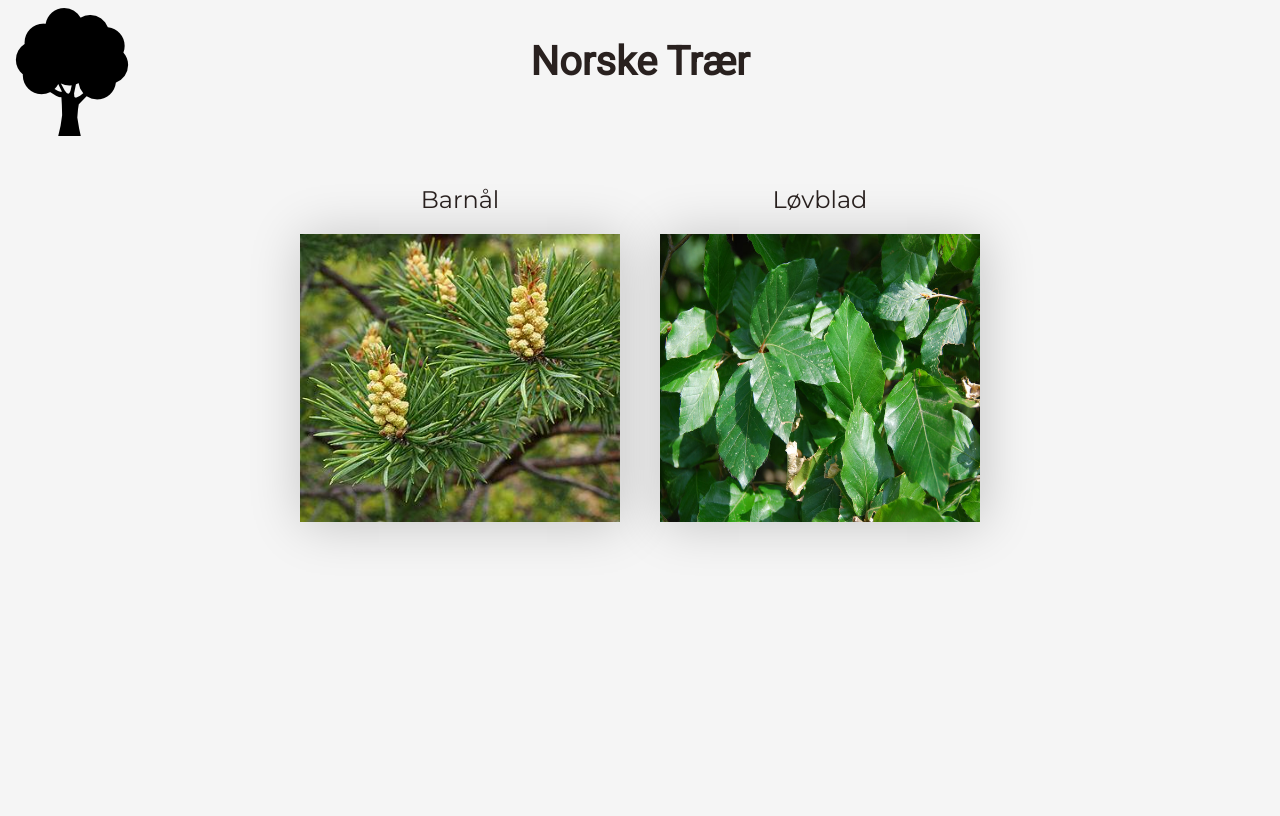
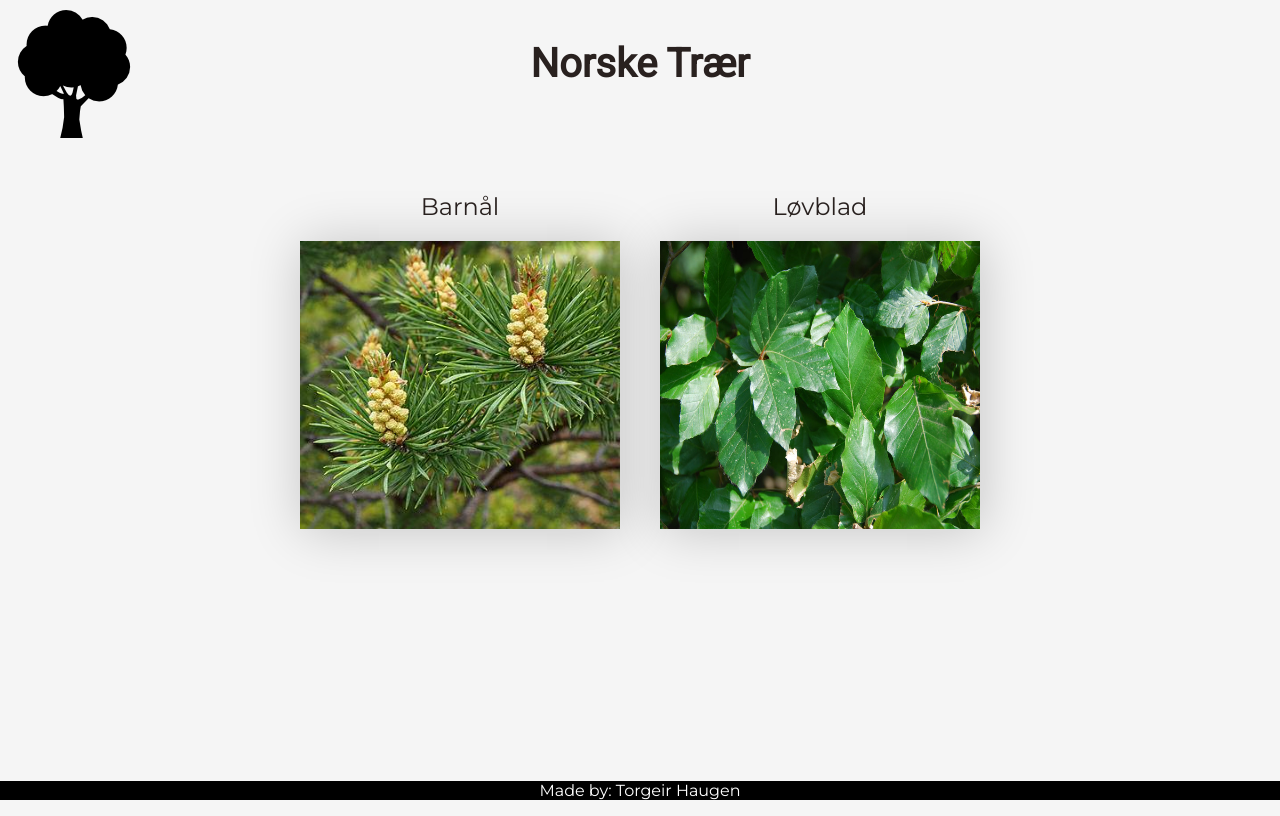
Before and after one commit to kodeebo/hvilket-tre-er-det, a React (Vite) app: page / in a window 1280 px wide. Built offline with nearby package versions, Linux system fonts and the light colour scheme.

Commit message:
Footer and fade

```diff
--- a/src/Content.tsx
+++ b/src/Content.tsx
@@ -6,8 +6,8 @@ import ListOfTrees from "./ListOfTrees";
 import Categories from "./Categories";
 import InfoPage from "./InfoPage";
 
-const Wrapper = styledComponentsCjs.div`
-    margin: 5px;
+const Wrapper = styledComponentsCjs.main`
+  margin-bottom: auto;
 `;
 
 const Content = ({ currentLevel, forest }) => {
--- /dev/null
+++ b/src/Footer.tsx
@@ -0,0 +1,16 @@
+import React from "react";
+import styled from "styled-components";
+
+const Wrapper = styled.footer`
+  width: 100%;
+  background-color: black;
+  color: white;
+  display: flex;
+  justify-content: center;
+`;
+
+const Footer = () => {
+  return <Wrapper>Made by: Torgeir Haugen</Wrapper>;
+};
+
+export default Footer;
--- a/src/GlobalStyle.tsx
+++ b/src/GlobalStyle.tsx
@@ -15,6 +15,7 @@ const Global = createGlobalStyle`
     height: 100%;
     color: ${colors.black};
     font-family: Montserrat;
+    margin: 0;
   }
 `;
 
--- a/src/Header.tsx
+++ b/src/Header.tsx
@@ -5,10 +5,11 @@ import structure from "./structure";
 import icon from "../assets/treeIcon128.png";
 import { Link } from "react-router-dom/cjs/react-router-dom.min";
 
-const Wrapper = styled.div`
+const Wrapper = styled.header`
   display: flex;
   position: relative;
   align-items: flex-end;
+  margin: 10px;
 `;
 
 const Icon = styled.img`
@@ -50,11 +51,13 @@ const Header = ({ breadcrumb }) => {
       <Breadcrumbs>
         {breadcrumb.map(({ header, id }, i) => (
           <>
-            <Link key={id} to={(location) => `${location.pathname.split(id)[0]}${id}`}>{`${header}`}</Link>
-            {` ${i + 1 !== breadcrumb.length ? String.fromCharCode(0x203a) : ""} `}
+            {` ${String.fromCharCode(0x203a)} `}
+            <Link key={id} to={(location) => `${location.pathname.split(id)[0]}${id}`}>
+              {header}
+            </Link>
           </>
         ))}
-        {location.search && `${String.fromCharCode(0x203a)} ${location.search.replace("?", "")}`}
+        {location.search && ` ${String.fromCharCode(0x203a)} ${location.search.replace("?", "")}`}
       </Breadcrumbs>
     </Wrapper>
   );
--- a/src/Image.tsx
+++ b/src/Image.tsx
@@ -1,4 +1,4 @@
-import React from "react";
+import React, { useEffect, useState } from "react";
 import styled, { keyframes } from "styled-components";
 import { Link } from "react-router-dom";
 import MovingImage from "./MovingImage";
@@ -14,6 +14,11 @@ const scale = keyframes`
 
 const ImageWrapper = styled.div`
   margin: 20px;
+  opacity: 0;
+  transition: 0.8s;
+
+  ${(props) => props.show && "opacity: 1;"}
+  ${(props) => props.hide && "opacity: 0; transition: 0.2s;"}
 `;
 
 const ImageHeader = styled.div`
@@ -37,8 +42,12 @@ const StyledImage = styled.img`
 `;
 
 export const Image = ({ displayName, to, selected, src }) => {
+  const [show, fadeIn] = useState(false);
+  useEffect(() => {
+    fadeIn(true);
+  }, [to]);
   return (
-    <ImageWrapper>
+    <ImageWrapper show={show}>
       <ImageHeader>{displayName}</ImageHeader>
       <Link to={to}>
         <MovingImage selected={selected} src={src} />
--- a/src/Main.tsx
+++ b/src/Main.tsx
@@ -6,9 +6,13 @@ import structure from "./structure";
 import allTrees from "./trees.json";
 import Header from "./Header";
 import Content from "./Content";
+import Footer from "./Footer";
 
 const Wrapper = styled.div`
   min-height: 100vh;
+  display: flex;
+  flex-direction: column;
+  justify-content: space-between;
 `;
 export interface Structure {
   header: string;
@@ -67,6 +71,7 @@ export const Main = () => {
     <Wrapper>
       <Header breadcrumb={breadcrumb} />
       <Content currentLevel={currentCategory} forest={forest} />
+      <Footer />
     </Wrapper>
   );
 };
```
